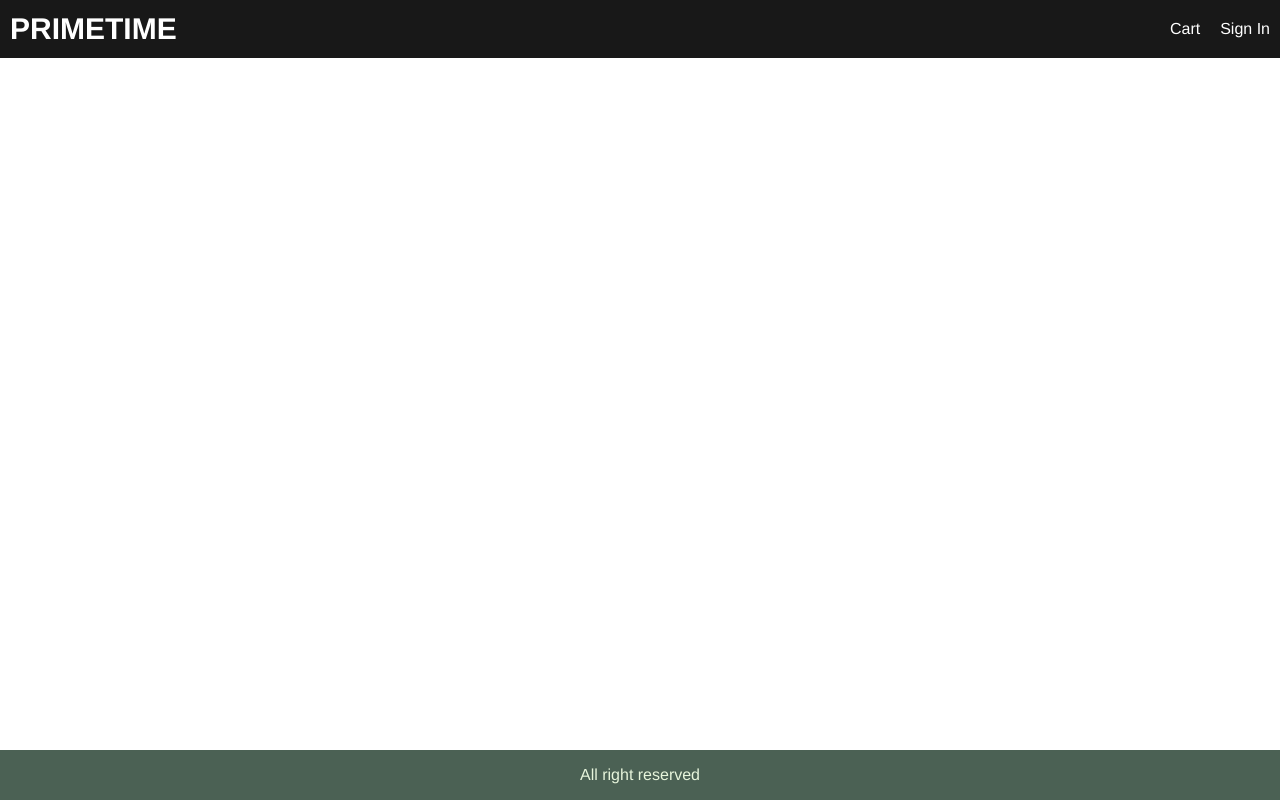
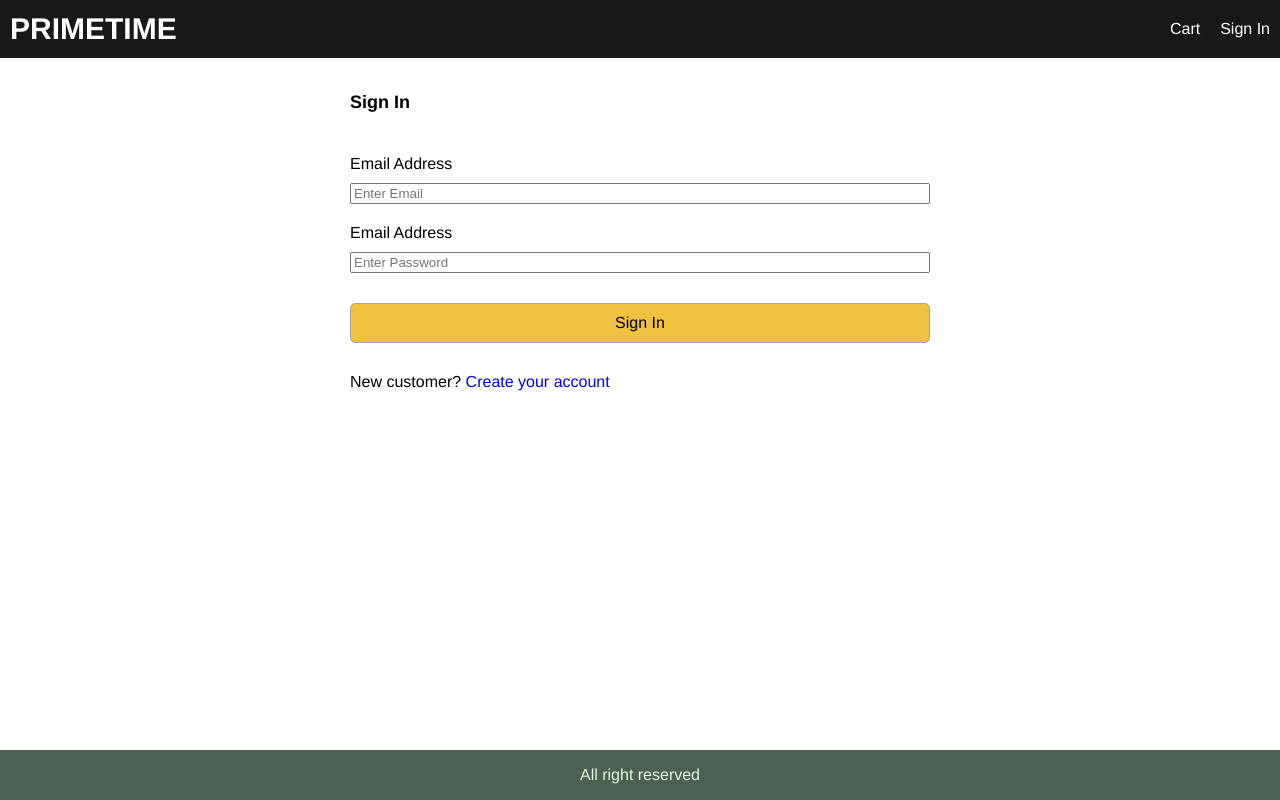
Before and after one commit to Daesol/primetime-app, a React (Create React App) app in the folder frontend/: page /signin in a window 1280 px wide. Built offline with nearby package versions, Linux system fonts and the light colour scheme.

Commit message:
Added signin screen and use onChange to get email and password

```diff
--- a/frontend/src/App.js
+++ b/frontend/src/App.js
@@ -4,6 +4,7 @@
 import CartScreen from './screens/CartScreen';
 import HomeScreen from './screens/HomeScreen'
 import ProductScreen from './screens/ProductScreen'
+import SigninScreen from './screens/SigninScreen';
 
 function App() {
 
@@ -30,8 +31,8 @@
             <main>
               <Route path="/cart/:id?" component={CartScreen}></Route>
               <Route path="/product/:id" component={ProductScreen}></Route>
+              <Route path="/signin" component={SigninScreen}></Route>
               <Route path="/" component={HomeScreen} exact></Route>
-
             </main>
             <footer className="row center">
                 All right reserved
--- a/frontend/src/index.css
+++ b/frontend/src/index.css
@@ -182,3 +182,17 @@
   color: #a02020;
   background-color: #ffe0e0e0;
 }
+/* Form */
+.form {
+  max-width: 60rem;
+  margin: 0 auto;
+}
+.form > div {
+  display: flex;
+  flex-direction: column;
+  margin: 1rem;
+}
+.form label {
+  margin: 1rem 0;
+  display: block;
+}
--- /dev/null
+++ b/frontend/src/screens/SigninScreen.js
@@ -0,0 +1,50 @@
+import React, { useState } from 'react';
+import { Link } from 'react-router-dom';
+
+export default function SigninScreen() {
+
+    const [email, setEmail] = useState('');
+    const [password, setPassword] = useState('');
+    const submitHandler = (e) =>{
+        e.preventDefault();
+        // TODO: signin action
+    }
+    return (
+        <div>
+            <form className="form" onSubmit={submitHandler}>
+                <div>
+                    <h1>Sign In</h1>
+                </div>
+                <div>
+                    <label htmlFor="email">Email Address</label>
+                    <input
+                        type="email"
+                        id="email"
+                        placeholder="Enter Email"
+                        required
+                        onChange={(e) => setEmail(e.target.value)}></input>
+                </div>
+                <div>
+                    <label htmlFor="password">Email Address</label>
+                    <input
+                        type="password"
+                        id="password"
+                        placeholder="Enter Password"
+                        required
+                        onChange={(e) => setPassword(e.target.value)}></input>
+                </div>
+                <div>
+                    <label />
+                    <button className="primary" type="submit">Sign In</button>
+                </div>
+                <div>
+                    <label />
+                    <div>
+                        New customer? {' '}
+                        <Link to="/register">Create your account</Link>
+                    </div>
+                </div>
+            </form>
+        </div>
+    )
+}
```
Also changed, not shown: 2 other files (tests, documents, lock files or other folders).
